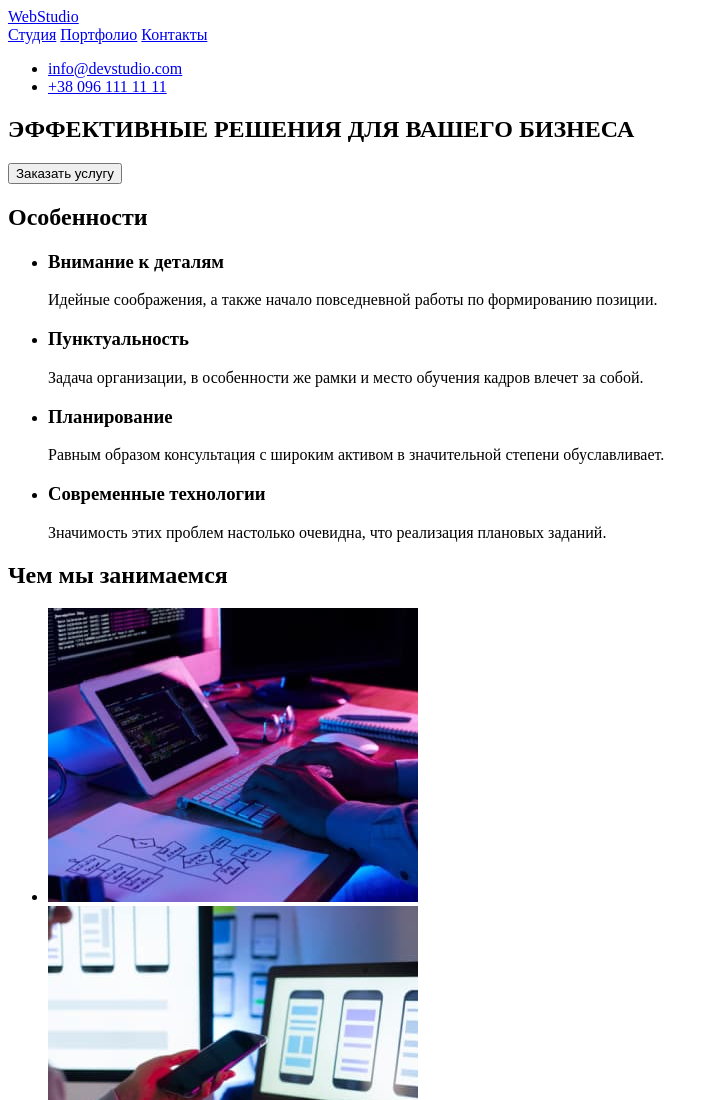
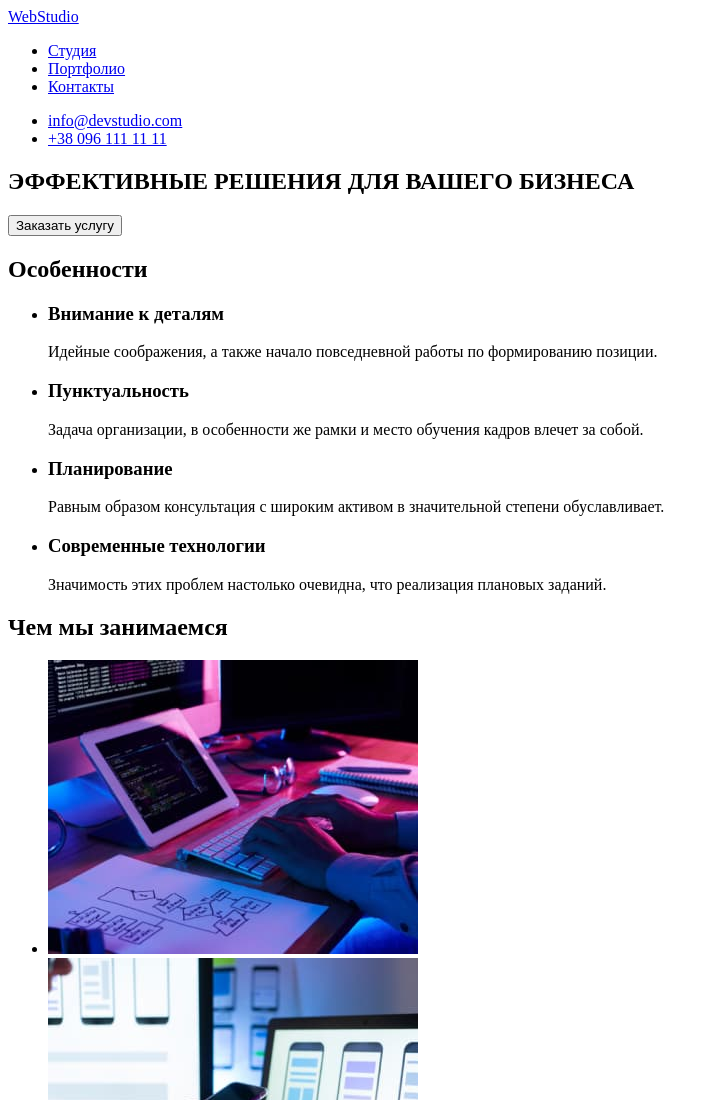
Before and after one commit to Reinghord/goit-markup-hw-01, a plain HTML site: page index.html in a window 1280 px wide. Shown: the top 1100 px of the page, without its empty margins (0-719 px from the left). Drawn offline with Linux system fonts and the light colour scheme.

Commit message:
Update index.html
Added ul to nav in the header

```diff
--- a/index.html
+++ b/index.html
@@ -11,9 +11,11 @@
     <header>
       <a href="/">WebStudio</a>
       <nav>
-        <a href="/">Студия</a>
-        <a href="/">Портфолио</a>
-        <a href="/">Контакты</a>
+        <ul>
+          <li><a href="/">Студия</a></li>
+          <li><a href="/">Портфолио</a></li>
+          <li><a href="/">Контакты</a></li>
+        </ul>
       </nav>
       <ul>
         <li><a href="mailto:info@devstudio.com">info@devstudio.com</a></li>
```
